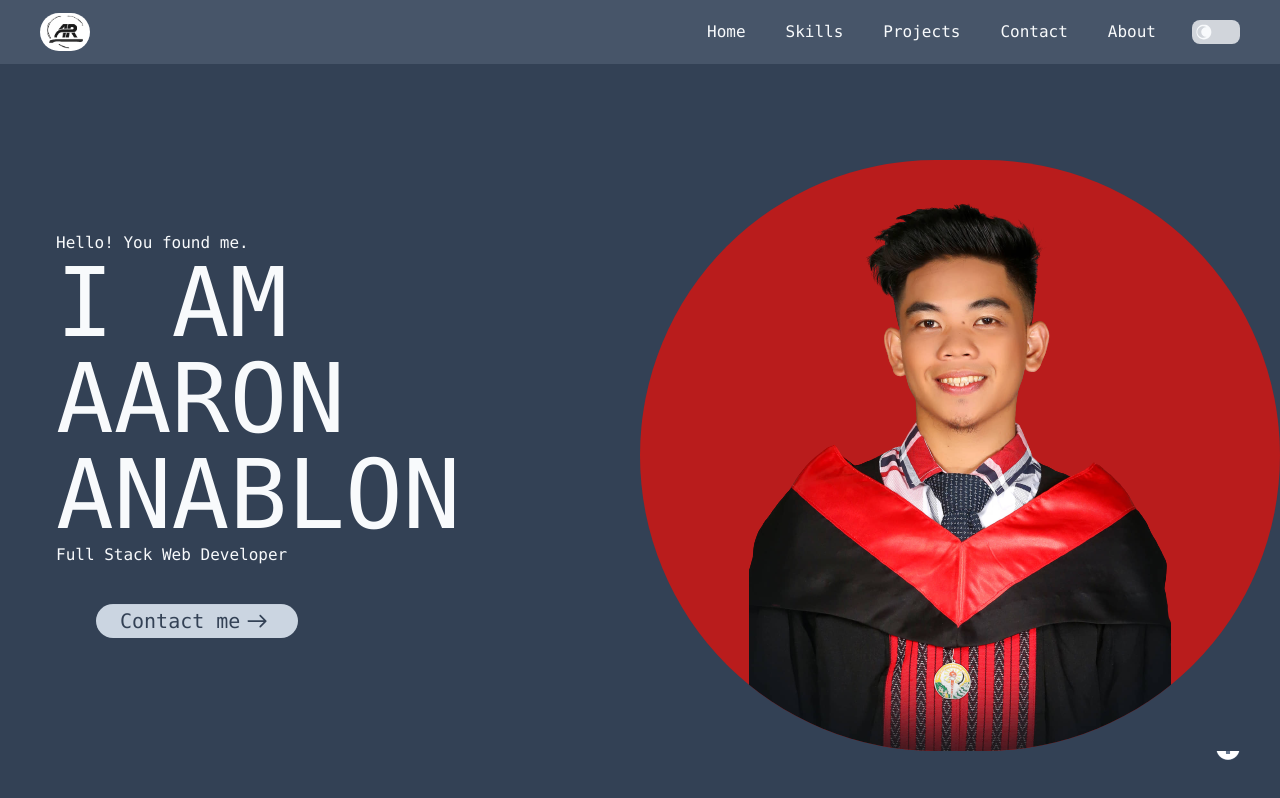
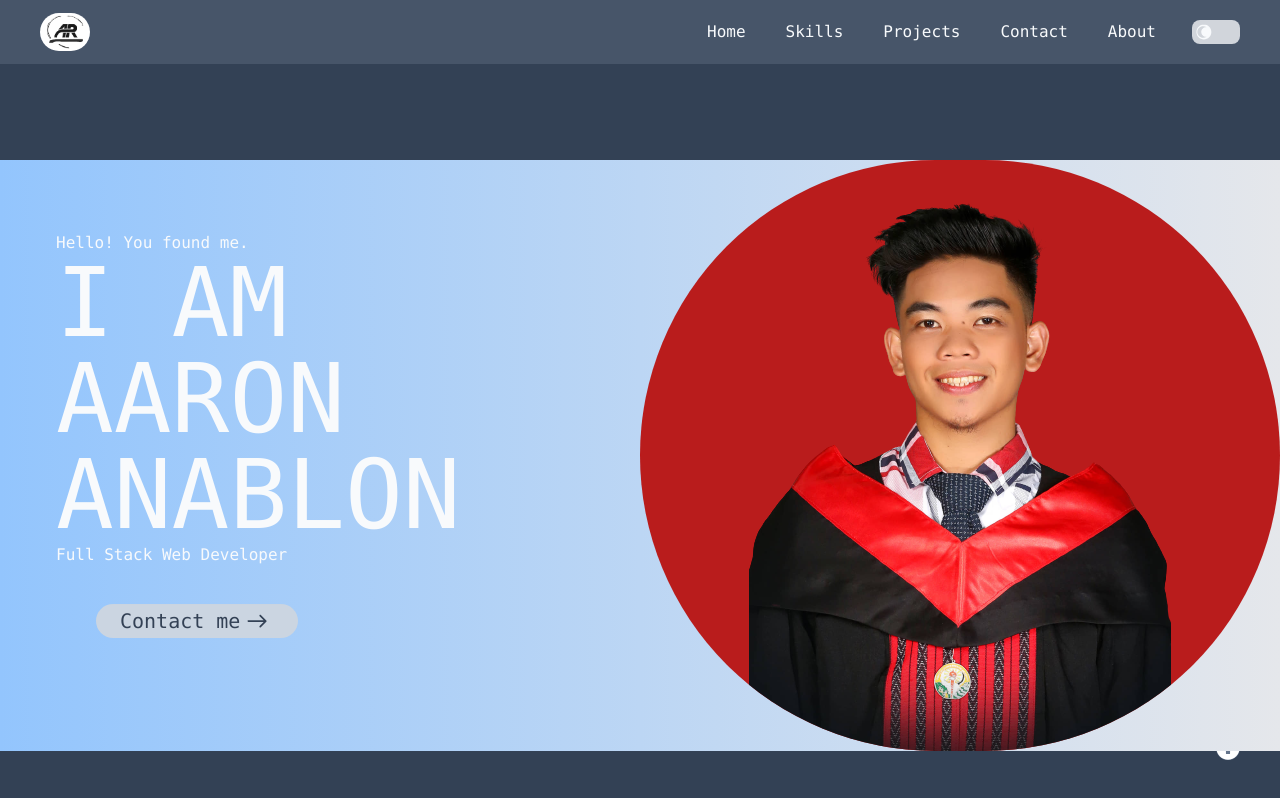
Before and after one commit to AaronAnablon/Playful-Avatar-Based-Personal-Portfolio, a Next.js app: page / in a window 1280 px wide. Shown: the top 798 px of the page. Built offline with nearby package versions, Linux system fonts and the light colour scheme.

Commit message:
Update Blog.jsx

```diff
--- a/src/components/Blog.jsx
+++ b/src/components/Blog.jsx
@@ -13,7 +13,7 @@ function Blog({ title, setViewPort }, ref) {
   return (
     <div ref={ref}>
       <div className="h-max flex justify-cente mt-24">
-        <div className={`${theme} grid sm:grid-cols-1 md:grid-cols-2 z-30`}>
+        <div className={`${theme} bg-gradient-to-r from-blue-300 to-gray-200 grid sm:grid-cols-1 md:grid-cols-2 z-30`}>
           <div className='p-4 flex md:ml-10 ml-0 items-center'>
             <div>
               <p>Hello! You found me.</p>
```
